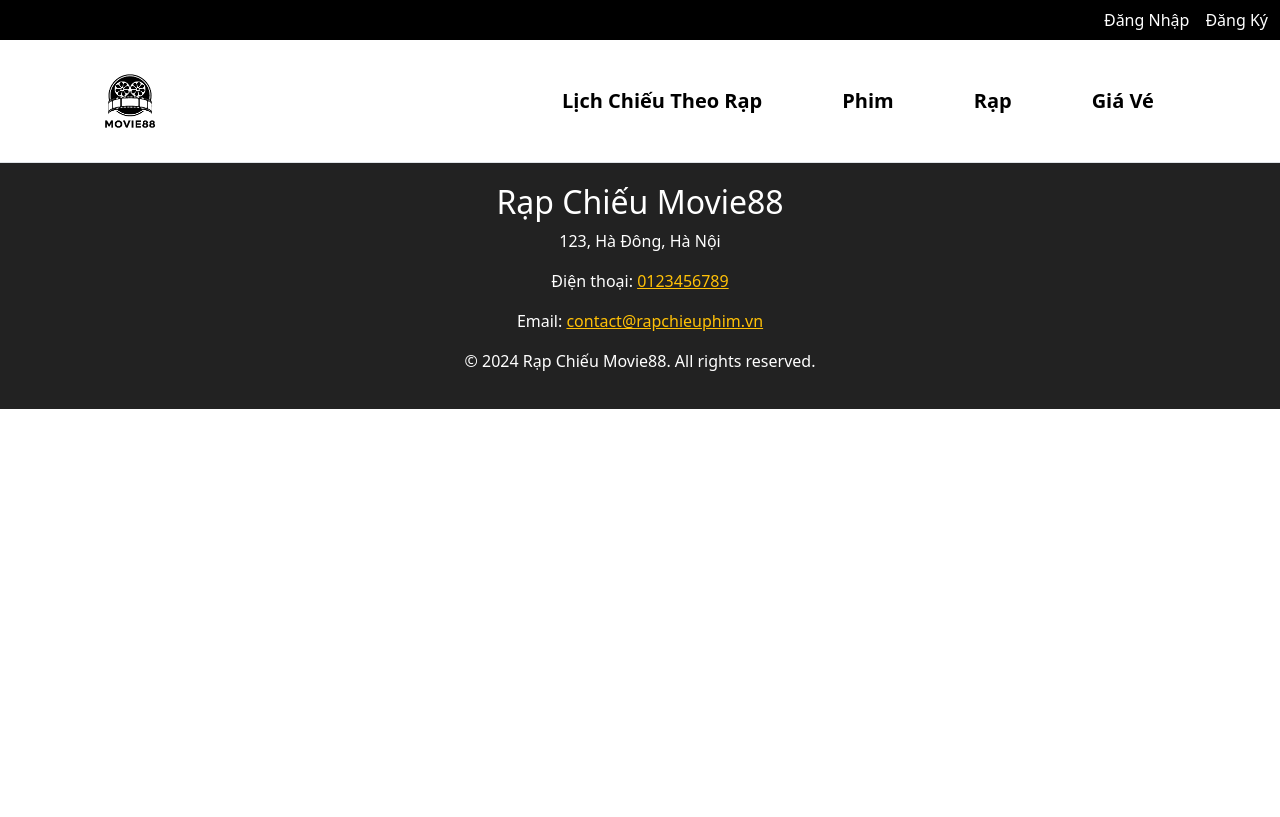
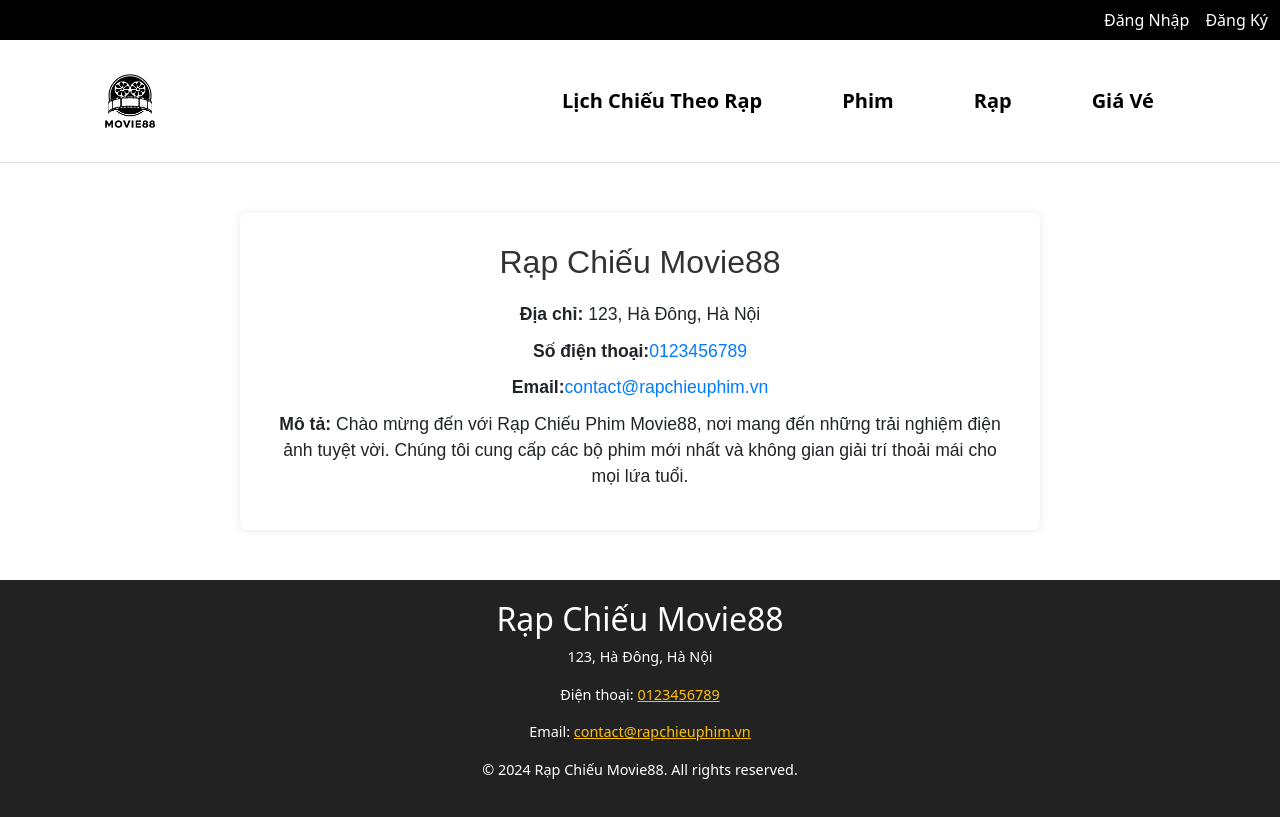
Before and after one commit to lucneahihi0310/Project_Movie_App, a React (Create React App) app: page /info in a window 1280 px wide. Built offline with nearby package versions, Linux system fonts and the light colour scheme; data requests are answered from the project's data file.

Commit message:
create CinemaInfo.js

```diff
--- a/database.json
+++ b/database.json
@@ -31,7 +31,8 @@
     "contact": {
       "phone": "0123456789",
       "email": "contact@rapchieuphim.vn"
-    }
+    },
+    "description": "Chào mừng đến với Rạp Chiếu Phim Movie88, nơi mang đến những trải nghiệm điện ảnh tuyệt vời. Chúng tôi cung cấp các bộ phim mới nhất và không gian giải trí thoải mái cho mọi lứa tuổi."
   },
   "genres": [
     { "id": 1, "name": "Hành động" },
--- a/src/App.js
+++ b/src/App.js
@@ -3,6 +3,7 @@ import { BrowserRouter as Router, Routes, Route } from "react-router-dom";
 import Header from "./Components/pages/Header";
 import Footer from "./Components/pages/Footer";
 import { publicRoutes } from "./Components/router/index.js";
+import CinemaInfo from "./Components/pages/CinemaInfo";
 
 function App() {
   return (
@@ -15,6 +16,7 @@ function App() {
             <Route key={index} path={route.path} element={<Component />} />
           );
         })}
+        <Route path="/info" element={<CinemaInfo />} />
       </Routes>
       <Footer />
     </Router>
--- /dev/null
+++ b/src/CSS/Footer.css
@@ -0,0 +1,42 @@
+.cinema-info {
+    font-family: 'Arial', sans-serif;
+    background-color: #f4f4f4;
+    padding: 30px;
+    border-radius: 8px;
+    max-width: 800px;
+    margin: 50px auto;
+    box-shadow: 0 0 10px rgba(0, 0, 0, 0.1);
+    text-align: center;
+    background-color: #fff;
+  }
+
+  .cinema-info h1 {
+    color: #333;
+    font-size: 2rem;
+    margin-bottom: 20px;
+  }
+
+  .cinema-info p {
+    font-size: 1.1rem;
+    line-height: 1.5;
+    margin: 10px 0;
+  }
+
+  .cinema-info a {
+    color: #007bff;
+    text-decoration: none;
+  }
+
+  .cinema-info a:hover {
+    text-decoration: underline;
+  }
+
+  footer {
+    margin-top: 30px;
+    color: #888;
+    font-size: 0.9rem;
+  }
+
+  footer a {
+    color: #888;
+  }
--- /dev/null
+++ b/src/Components/pages/CinemaInfo.js
@@ -0,0 +1,35 @@
+import React, { useEffect, useState } from 'react';
+import '../../CSS/Footer.css';
+
+function CinemaInfo() {
+  const [cinema, setCinema] = useState(null);
+
+  useEffect(() => {
+    fetch('http://localhost:3001/cinema')
+      .then((response) => response.json())
+      .then((data) => setCinema(data))
+      .catch((error) => console.error('Lỗi khi tải dữ liệu rạp:', error));
+  }, []);
+
+  if (!cinema) {
+    return <div>Đang tải thông tin rạp...</div>;
+  }
+
+  return (
+    <div className="cinema-info">
+      <h1>{cinema.name}</h1>
+      <p><strong>Địa chỉ:</strong> {cinema.address}</p>
+      <p>
+        <strong>Số điện thoại:</strong>
+        <a href={`tel:${cinema.contact.phone}`}>{cinema.contact.phone}</a>
+      </p>
+      <p>
+        <strong>Email:</strong>
+        <a href={`mailto:${cinema.contact.email}`}>{cinema.contact.email}</a>
+      </p>
+      <p><strong>Mô tả:</strong> {cinema.description}</p>
+    </div>
+  );
+}
+
+export default CinemaInfo;
--- a/src/Components/pages/Header.js
+++ b/src/Components/pages/Header.js
@@ -24,7 +24,7 @@ function Header() {
       <Navbar expand="lg" className="bg-white border-bottom">
         <Container>
           <Navbar.Brand
-            href="#home"
+            as={Link} to={"/"}
             className="d-flex align-items-center nav-image"
           >
             <img src="../assets/Logo/black_on_trans.png" alt="Beta Cinemas" />
@@ -35,7 +35,7 @@ function Header() {
             <Nav className="fw-bold fs-5 custom-nav">
               <Nav.Link href="#lichchieu">Lịch Chiếu Theo Rạp</Nav.Link>
               <Nav.Link href="#phim">Phim</Nav.Link>
-              <Nav.Link href="#rap">Rạp</Nav.Link>
+              <Nav.Link as={Link} to={"/info"}>Rạp</Nav.Link>
               <Nav.Link href="#giave">Giá Vé</Nav.Link>
             </Nav>
           </Navbar.Collapse>
```
